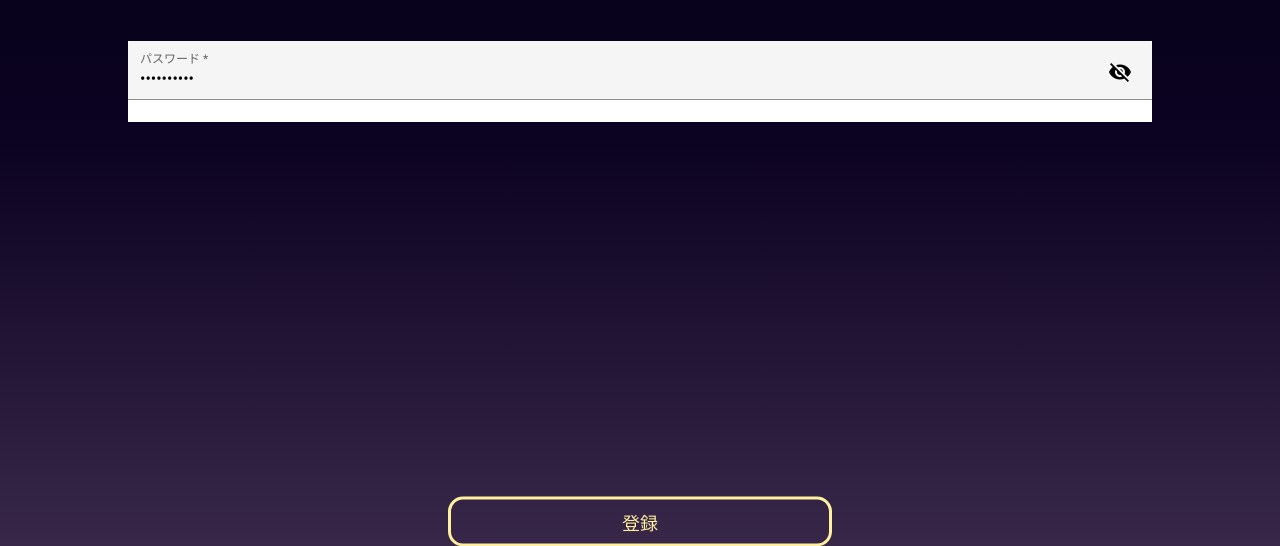
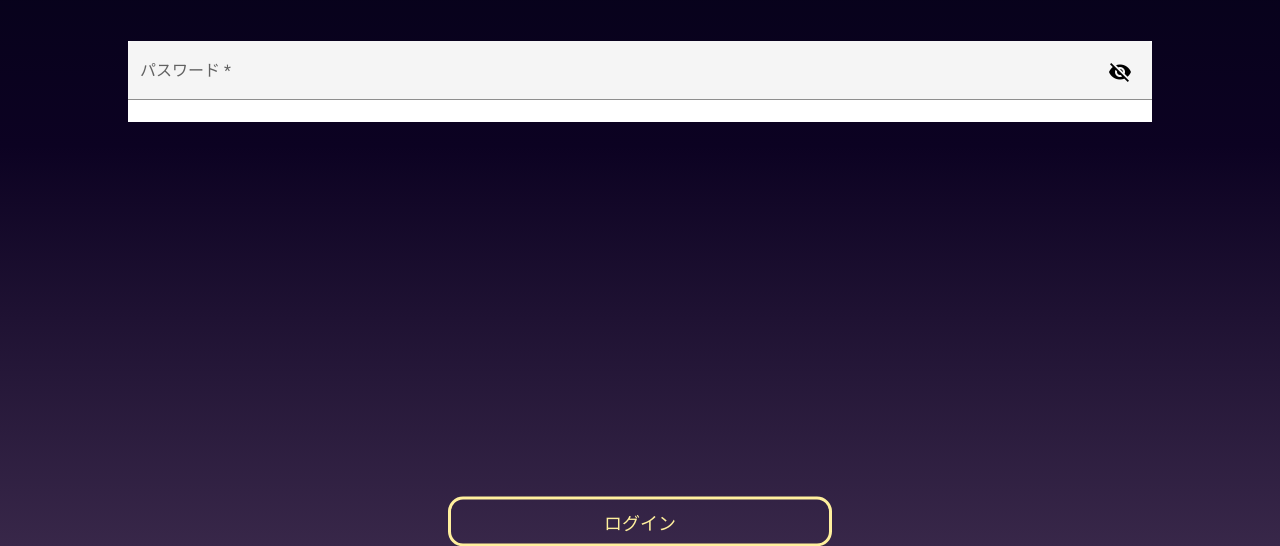
Before and after one commit to Chomolungma-229/intern-quiz-app, an Angular app in the folder app/: page /login in a window 1280 px wide. Shown: the part 254-800 px from the top of the page. Built offline with nearby package versions, Linux system fonts and the light colour scheme.

Commit message:
#38の修正

```diff
--- a/app/src/app/pages/login/login.component.html
+++ b/app/src/app/pages/login/login.component.html
@@ -18,5 +18,5 @@
 </div>
 
 <footer>
-    <button class="home-button">登録</button>
+    <button class="home-button">ログイン</button>
 </footer>
--- a/app/src/app/pages/login/login.component.ts
+++ b/app/src/app/pages/login/login.component.ts
@@ -10,8 +10,8 @@ export class LoginComponent implements OnInit {
 
   hide = true;
 
-  username = new FormControl('', [Validators.required, Validators.requiredTrue,]);
-  password = new FormControl('some value',[Validators.required, Validators.requiredTrue,]);
+  username = new FormControl('', [Validators.required, ]);
+  password = new FormControl('',[Validators.required, ]);
 
   constructor() { }
 
```
